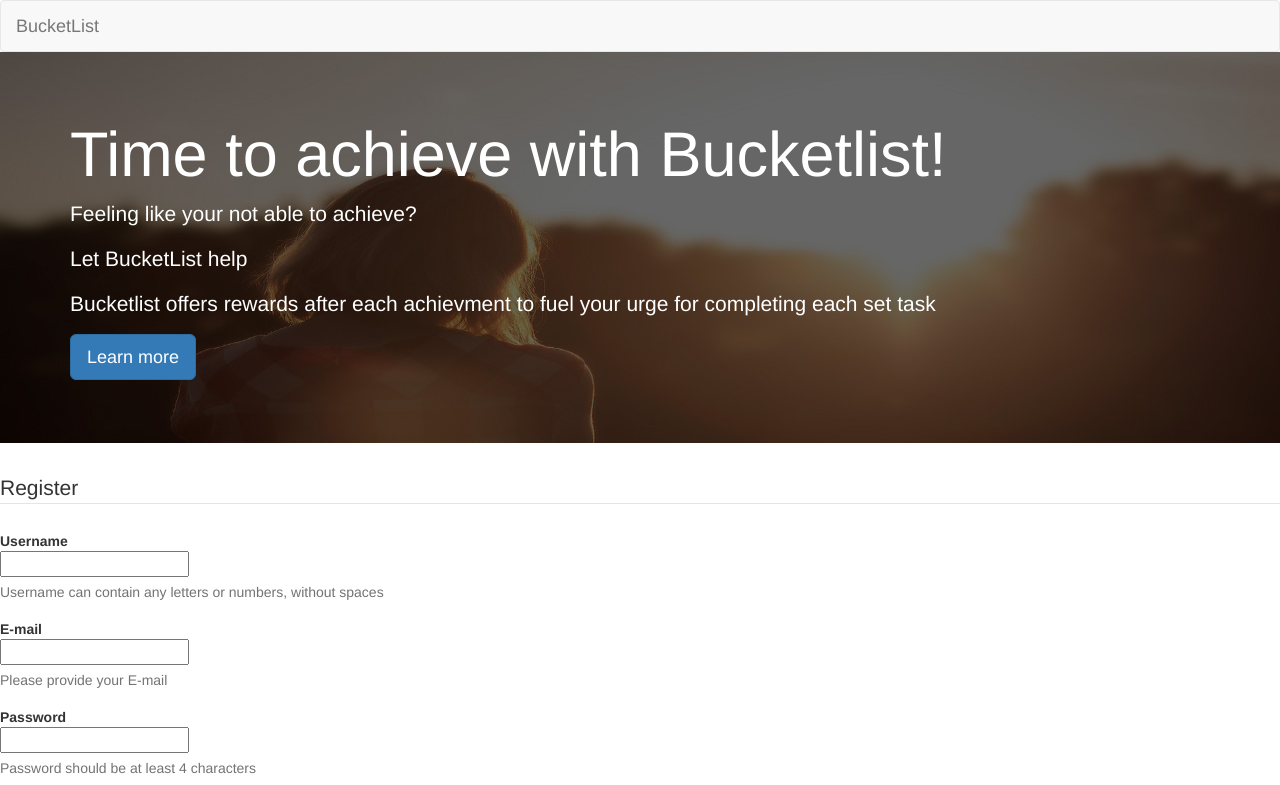
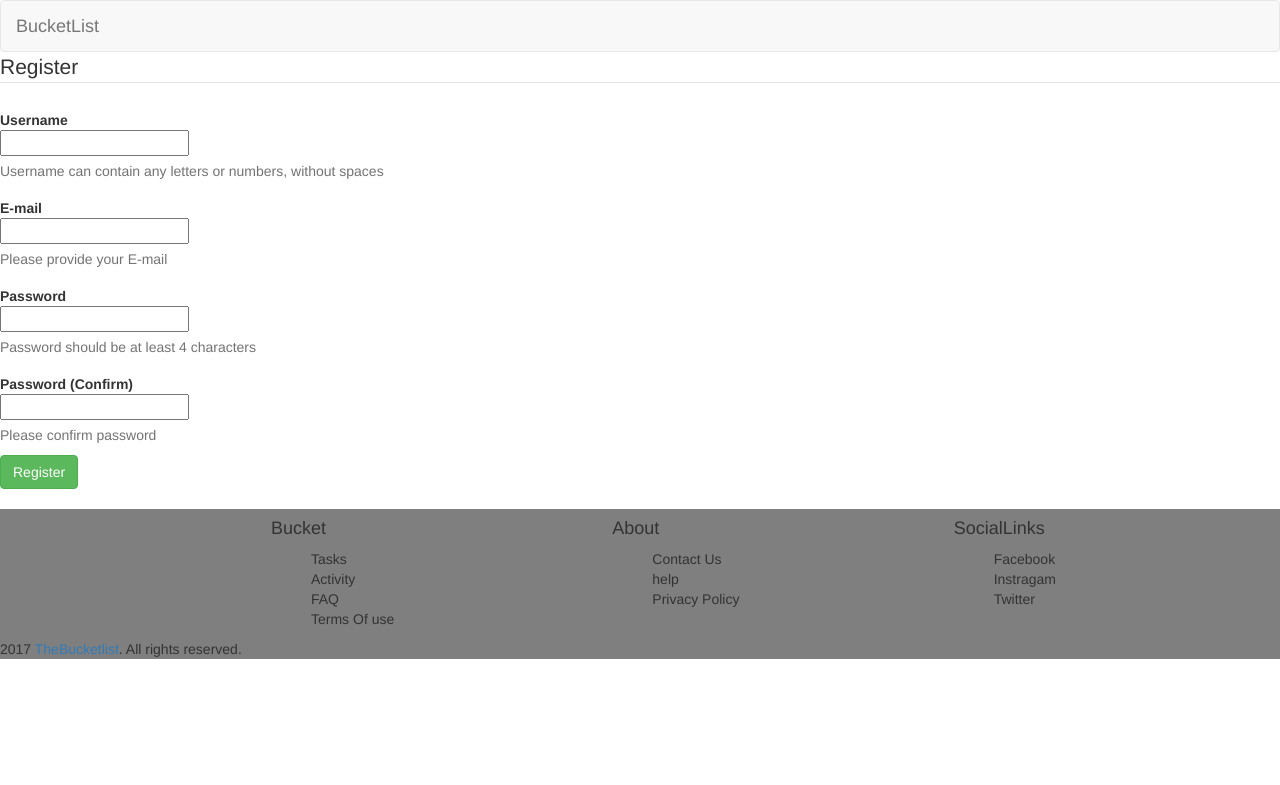
Before and after one commit to brendenozie/andela-challenge, a plain HTML site: page register.html in a window 1280 px wide. Shown: the top 785 px of the page. Drawn offline with nearby package versions, Linux system fonts and the light colour scheme.

Commit message:
Update register.html

```diff
--- a/register.html
+++ b/register.html
@@ -29,18 +29,7 @@ respond.min.js"></script>
 
 
 </header>
-<section>
-<div class="jumbotron">
-<div class="container">
-<h1>Time to achieve with Bucketlist!</h1>
-<p>Feeling like your not able to achieve?</p>
-<p>Let BucketList help</p>
-<p>Bucketlist offers rewards after each achievment to fuel your urge for completing each  set task</p>
-<p><a class="btn btn-primary btn-lg" role="button" href="#how">
-Learn more</a>
-</p>
-</div>
-</div>
+
 
 <section>
 <form class="form-horizontal" action='' method="POST">
```
